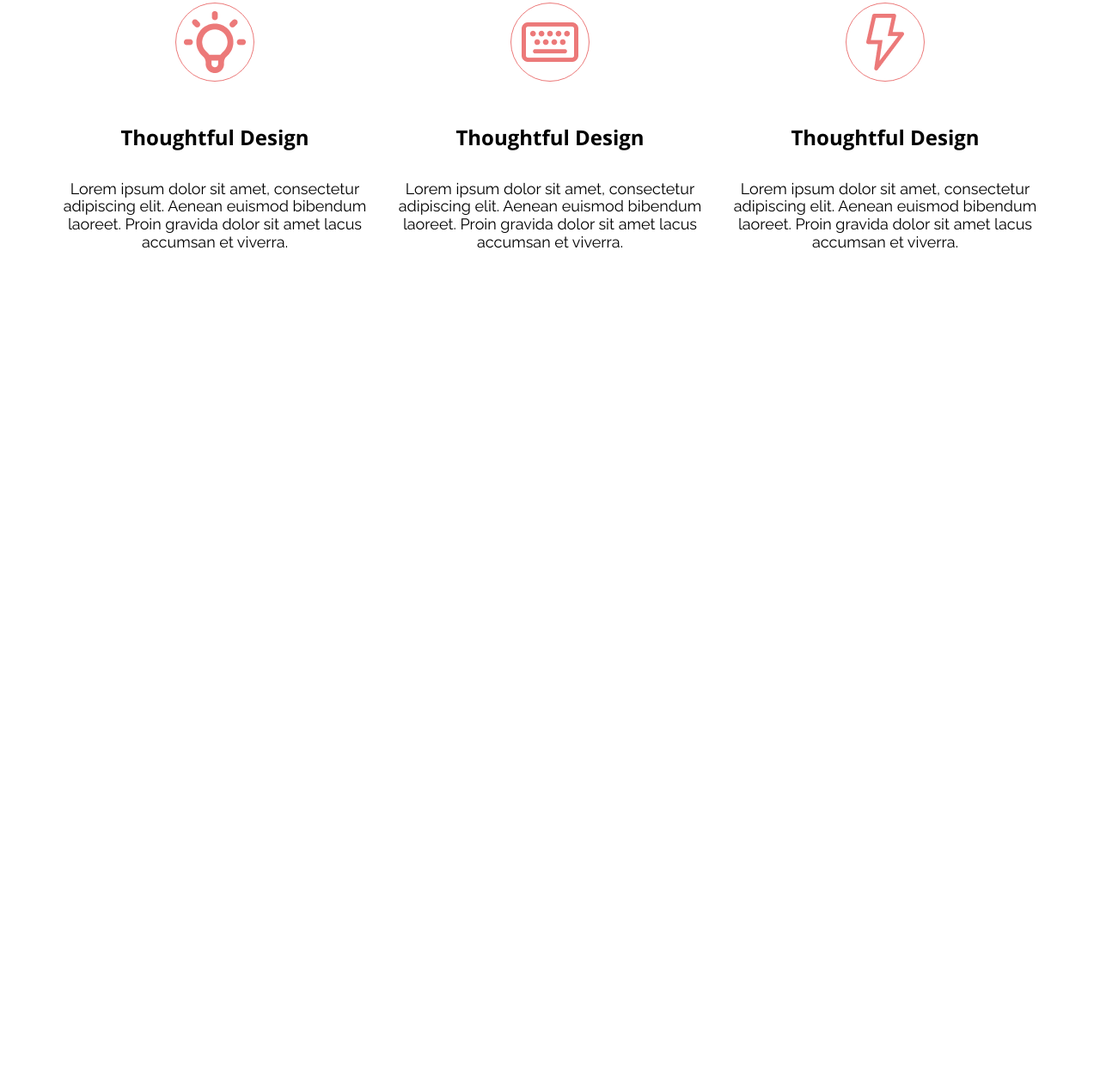
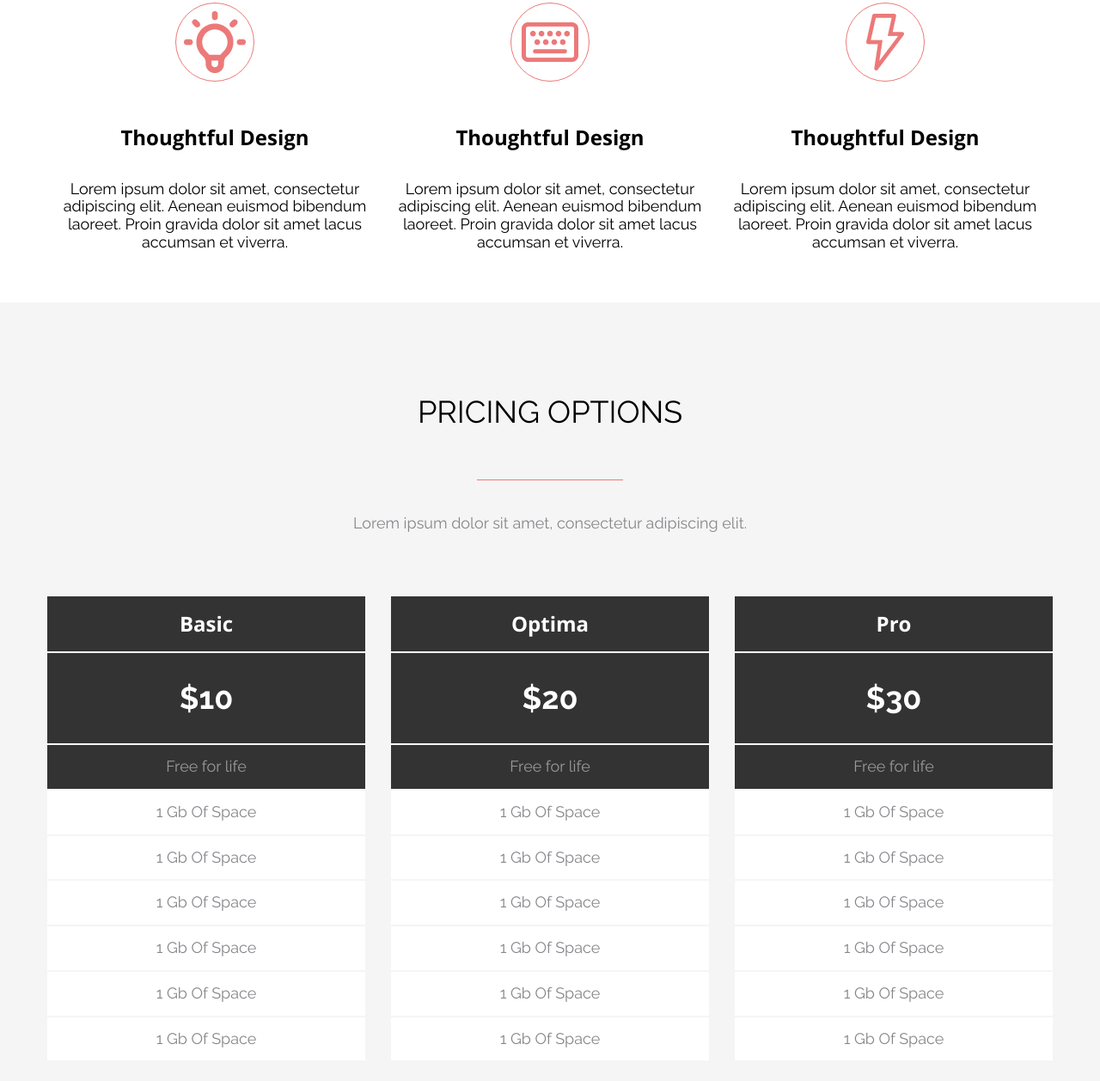
Before and after one commit to mike-chernobay/TMS-FE, a plain HTML site: page lesson-05-homework/index.html in a window 1280 px wide. Shown: the part 1023-2281 px from the top of the page at 86% size. Before the commit the page ends 1375 px from the top, so only its background shows below. Drawn offline with Linux system fonts and the light colour scheme.

Commit message:
section pricing-options ready

```diff
--- a/lesson-05-homework/css/index.css
+++ b/lesson-05-homework/css/index.css
@@ -3,3 +3,4 @@
 @import url(./common.css);
 @import url(./header.css);
 @import url(./awesome.css);
+@import url(./pricing-options.css);
--- /dev/null
+++ b/lesson-05-homework/css/pricing-options.css
@@ -0,0 +1,73 @@
+.pricing-options {
+    background-color: #f5f5f5;
+    padding: 50px 0;
+}
+
+.pricing-options__title {
+    font-size: 36px;
+    font-weight: 400;
+    text-align: center;
+    padding: 57px 0;
+}
+
+.pricing-options__remark {
+    color: #86878b;
+    text-align: center;
+    margin-top: 40px;
+}
+
+.tariff-cards-wrap {
+    display: flex;
+    margin-top: 60px;
+}
+
+.tariff-card {
+    text-align: center;
+    flex: 1;
+    margin-top: 15px;
+    transition: 0.3s;
+}
+
+.tariff-card + .tariff-card {
+    margin-left: 30px;
+}
+
+.tariff-card:hover {
+    transform: translate(0, -15px);
+    box-shadow: 0px 4px 10px 0px rgba(51, 51, 51, 0.2);
+}
+
+.tariff-card__name {
+    color: white;
+    background-color: #333333;
+    font-family: 'Open Sans';
+    font-weight: 700;
+    font-size: 24px;
+    padding: 18px 0;
+    border-bottom: 2px solid white;
+}
+
+.tariff-card__value {
+    color: white;
+    background-color: #333333;
+    font-weight: 700;
+    font-size: 36px;
+    padding: 32px 0;
+    border-bottom: 2px solid white;
+}
+
+.tariff-card__note {
+    color: rgba(255, 255, 255, 0.5);
+    background-color: #333333;
+    padding: 15px 0;
+}
+
+.options-list {
+    color: #86878b;
+    background-color: white;
+}
+
+.options-list__item {
+    padding: 15px 0;
+    border-top: 2px solid rgba(245, 245, 245, 1);
+}
--- a/lesson-05-homework/index.html
+++ b/lesson-05-homework/index.html
@@ -73,5 +73,53 @@
                 </div>
             </div>
         </section>
+        <section class="pricing-options">
+            <div class="container">
+                <h2 class="pricing-options__title">PRICING OPTIONS</h2>
+                <div class="separator"></div>
+                <p class="pricing-options__remark">Lorem ipsum dolor sit amet, consectetur adipiscing elit.</p>
+                <div class="tariff-cards-wrap">
+                    <div class="tariff-card">
+                        <div class="tariff-card__name">Basic</div>
+                        <div class="tariff-card__value">$10</div>
+                        <div class="tariff-card__note">Free for life</div>
+                        <ul class="options-list">
+                            <li class="options-list__item">1 Gb Of Space</li>
+                            <li class="options-list__item">1 Gb Of Space</li>
+                            <li class="options-list__item">1 Gb Of Space</li>
+                            <li class="options-list__item">1 Gb Of Space</li>
+                            <li class="options-list__item">1 Gb Of Space</li>
+                            <li class="options-list__item">1 Gb Of Space</li>
+                        </ul>
+                    </div>
+                    <div class="tariff-card">
+                        <div class="tariff-card__name">Optima</div>
+                        <div class="tariff-card__value">$20</div>
+                        <div class="tariff-card__note">Free for life</div>
+                        <ul class="options-list">
+                            <li class="options-list__item">1 Gb Of Space</li>
+                            <li class="options-list__item">1 Gb Of Space</li>
+                            <li class="options-list__item">1 Gb Of Space</li>
+                            <li class="options-list__item">1 Gb Of Space</li>
+                            <li class="options-list__item">1 Gb Of Space</li>
+                            <li class="options-list__item">1 Gb Of Space</li>
+                        </ul>
+                    </div>
+                    <div class="tariff-card">
+                        <div class="tariff-card__name">Pro</div>
+                        <div class="tariff-card__value">$30</div>
+                        <div class="tariff-card__note">Free for life</div>
+                        <ul class="options-list">
+                            <li class="options-list__item">1 Gb Of Space</li>
+                            <li class="options-list__item">1 Gb Of Space</li>
+                            <li class="options-list__item">1 Gb Of Space</li>
+                            <li class="options-list__item">1 Gb Of Space</li>
+                            <li class="options-list__item">1 Gb Of Space</li>
+                            <li class="options-list__item">1 Gb Of Space</li>
+                        </ul>
+                    </div>
+                </div>
+            </div>
+        </section>
     </body>
 </html>
```
